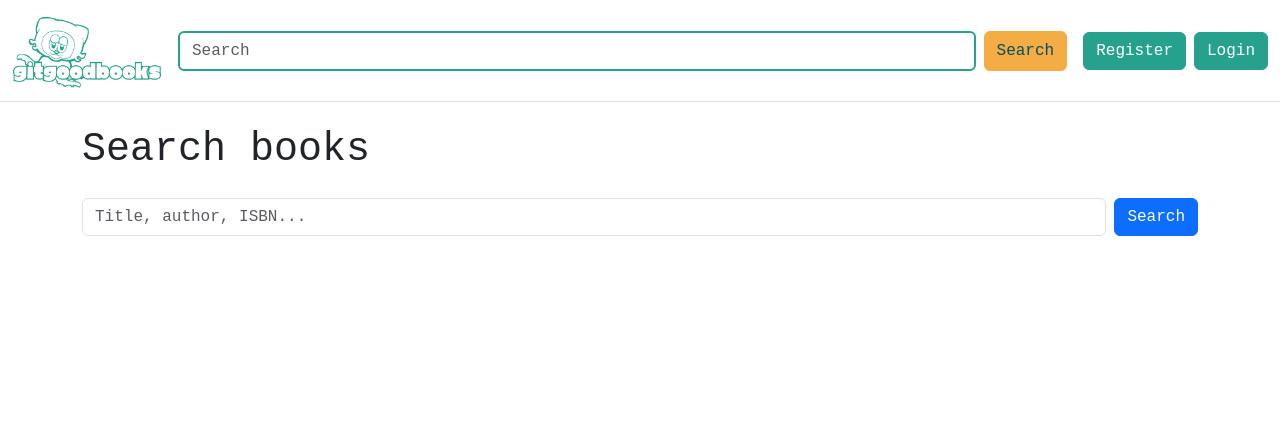
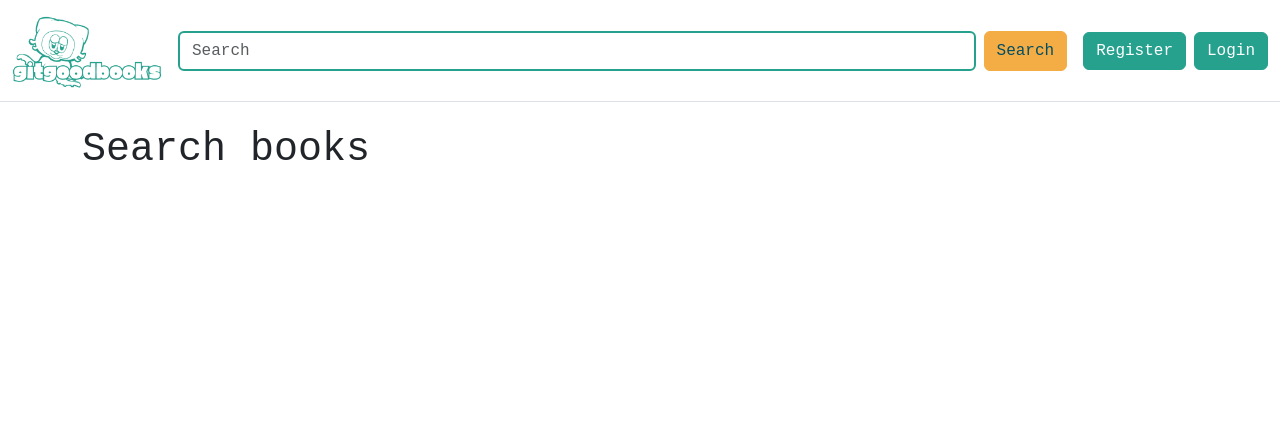
Before and after one commit to Epion42/gitgoodbooks, a Node server app: page /search in a window 1280 px wide. Shown: the top 442 px of the page. Run offline with Node 20, Linux system fonts and the light colour scheme; some libraries are stand-ins or nearby versions.

Commit message:
Remove extra search bar from search page (#114)

```diff
--- a/ProjectSourceCode/views/pages/search.hbs
+++ b/ProjectSourceCode/views/pages/search.hbs
@@ -1,14 +1,5 @@
 <!-- Search Page Template -->
 <h1 class="mb-4">Search books</h1>
-<form method="get" action="/search" class="mb-4 d-flex gap-2">
-  <input type="search"
-         class="form-control"
-         name="q"
-         value="{{query}}"
-         placeholder="Title, author, ISBN..."
-         required />
-  <button type="submit" class="btn btn-primary">Search</button>
-</form>
 {{#if query }}
   <p class="text-muted">{{totalItems}} results for "{{query}}"</p>
   {{> bookList}}
```
